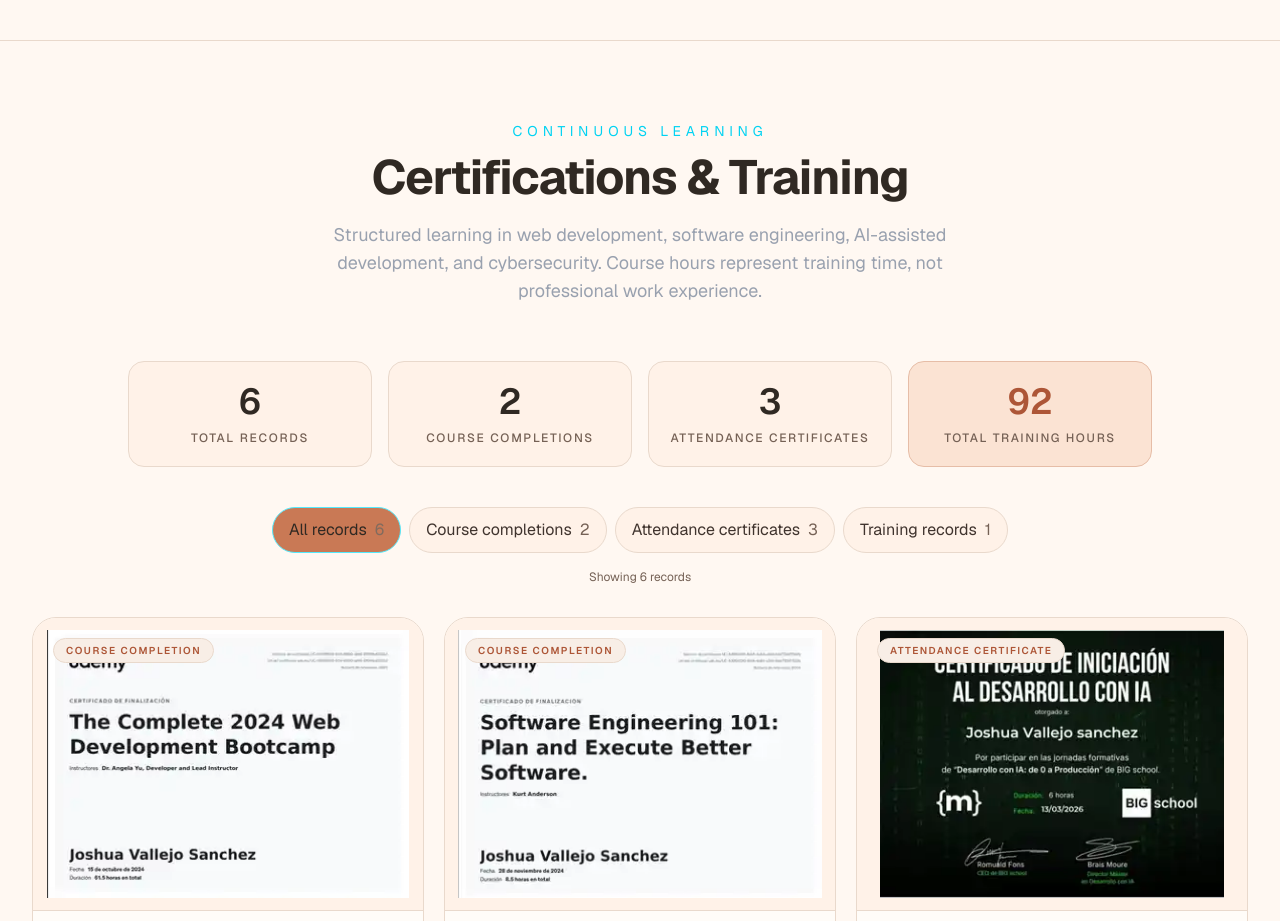
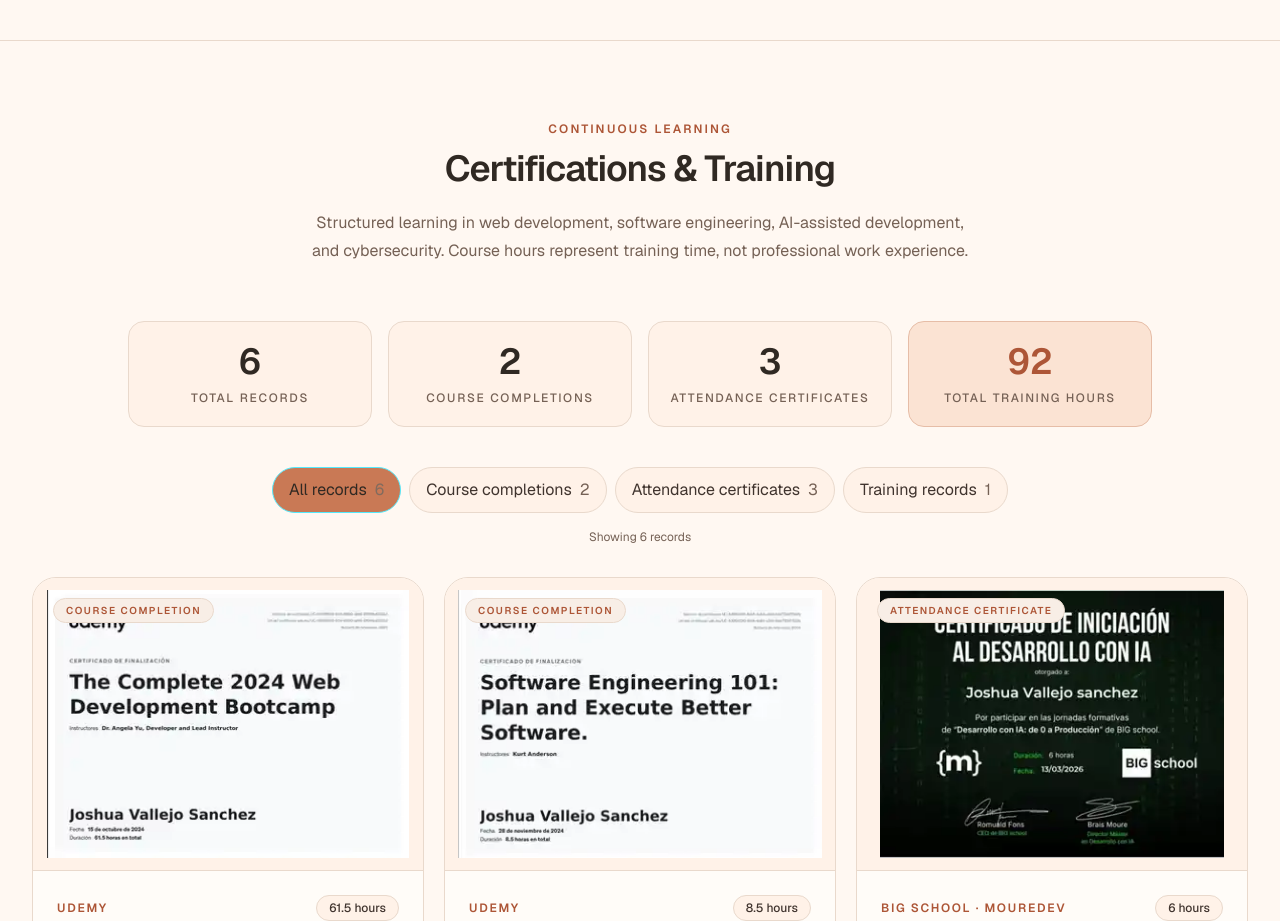
Before and after one commit to Dleteo/Nexus-AI, a Next.js app: page /portfolio in a window 1280 px wide. Shown: the part 1500-2421 px from the top of the page. Built offline with nearby package versions, Linux system fonts and the light colour scheme; no server answers.

Commit message:
Style shared UI components consistently with Peach Cream

```diff
--- a/components/ui/SectionHeader.tsx
+++ b/components/ui/SectionHeader.tsx
@@ -11,24 +11,15 @@ export default function SectionHeader({
   description,
   centered = false,
 }: SectionHeaderProps) {
-  const wrapperClassName = centered
-    ? "mb-14 text-center"
-    : "mb-14 max-w-2xl";
-
+  const wrapperClassName = centered ? "mb-14 text-center" : "mb-14 max-w-2xl";
   const descriptionClassName = centered
-    ? "mx-auto mt-5 max-w-2xl text-lg text-gray-400"
-    : "mt-5 text-lg text-gray-400";
+    ? "mx-auto mt-5 max-w-2xl text-base leading-7 text-[#756155]"
+    : "mt-5 text-base leading-7 text-[#756155]";
 
   return (
     <div className={wrapperClassName}>
-      <p className="mb-3 text-sm uppercase tracking-[0.35em] text-cyan-400">
-        {label}
-      </p>
-
-      <h2 className="text-4xl font-bold tracking-tight md:text-5xl">
-        {title}
-      </h2>
-
+      <p className="mb-3 text-xs font-semibold uppercase tracking-[0.18em] text-[#AD5637]">{label}</p>
+      <h2 className="text-3xl font-semibold tracking-tight text-[#302923] sm:text-4xl">{title}</h2>
       <p className={descriptionClassName}>{description}</p>
     </div>
   );
```
